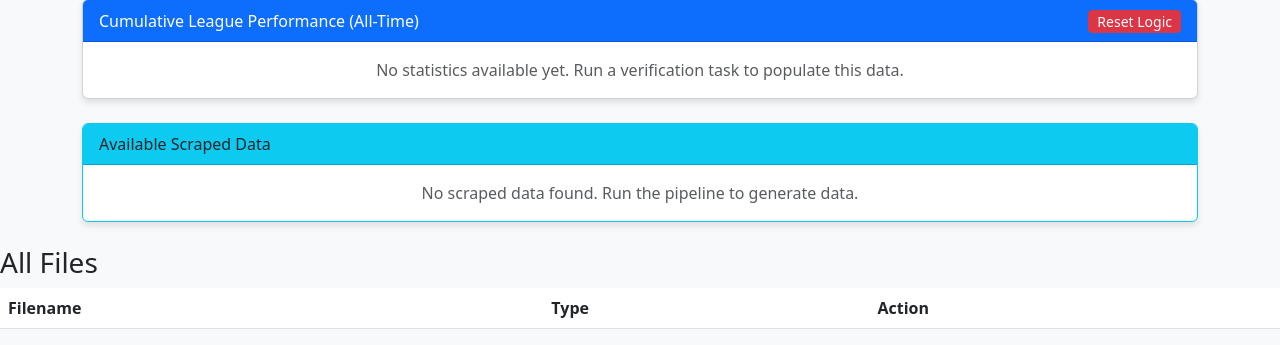
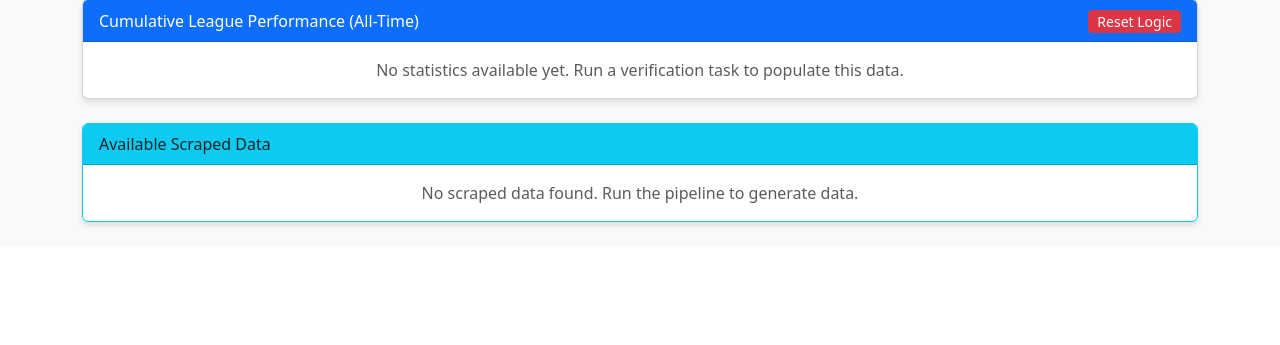
Before and after one commit to tcharos/AI-Powered-Sports-Predictions, a Flask app: page /football/ in a window 1280 px wide. Shown: the part 657-1002 px from the top of the page. After the commit the page ends 885 px from the top, so only its background shows below. Run offline with Flask 3, Linux system fonts and the light colour scheme; lists and menus that the app fills with data are empty.

Commit message:
refactor(ui): remove redundant All Files section from football dashboard
Per-type cards (Prediction Reports, Verification Reports, Available
Scraped Data) already cover what the table at the bottom showed, just
in a more browseable format. Drops ~25 lines of template.

Note: per-type cards remain capped at [:3]. Older files stay on disk
in output/ but are no longer reachable via a click — accessible by
direct URL or by archiving newer entries.

Co-Authored-By: Claude Opus 4.7 <noreply@anthropic.com>

```diff
--- a/web_ui/templates/dashboard.html
+++ b/web_ui/templates/dashboard.html
@@ -325,34 +325,6 @@
 </div>
 </div>
 
-<!-- Row 4: Files Table -->
-<h3>All Files</h3>
-<table class="table table-striped">
-    <thead>
-        <tr>
-            <th>Filename</th>
-            <th>Type</th>
-            <th>Action</th>
-        </tr>
-    </thead>
-    <tbody>
-        {% for item in predictions %}
-        <tr>
-            <td>{{ item.filename }} <small class="text-muted">({{ item.count }} matches)</small></td>
-            <td><span class="badge bg-primary">Prediction</span></td>
-            <td><a href="/football/view/{{ item.filename }}" class="btn btn-sm btn-outline-primary">View</a></td>
-        </tr>
-        {% endfor %}
-        {% for item in verifications %}
-        <tr>
-            <td>{{ item.filename }}</td>
-            <td><span class="badge bg-secondary">Verification</span></td>
-            <td><a href="/football/view/{{ item.filename }}" class="btn btn-sm btn-outline-secondary">View</a></td>
-        </tr>
-        {% endfor %}
-    </tbody>
-</table>
-
 <script>
 
 
```
